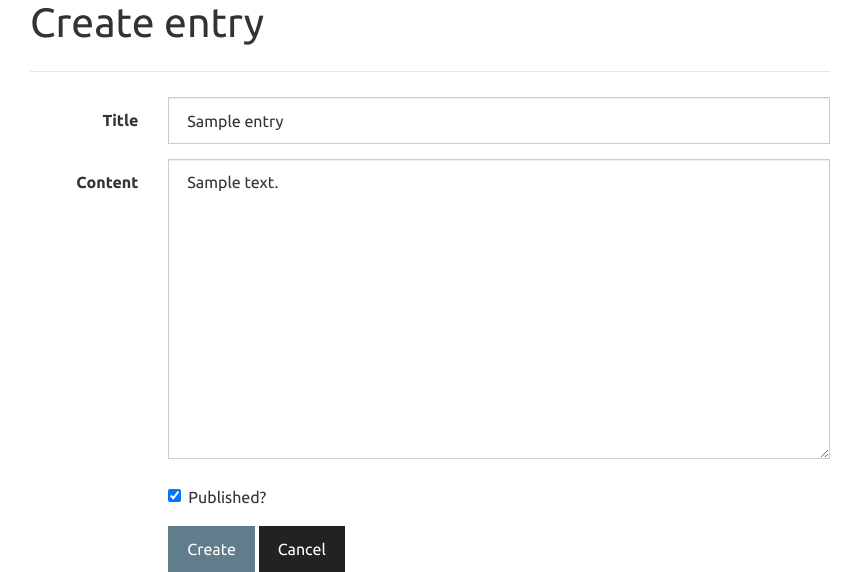
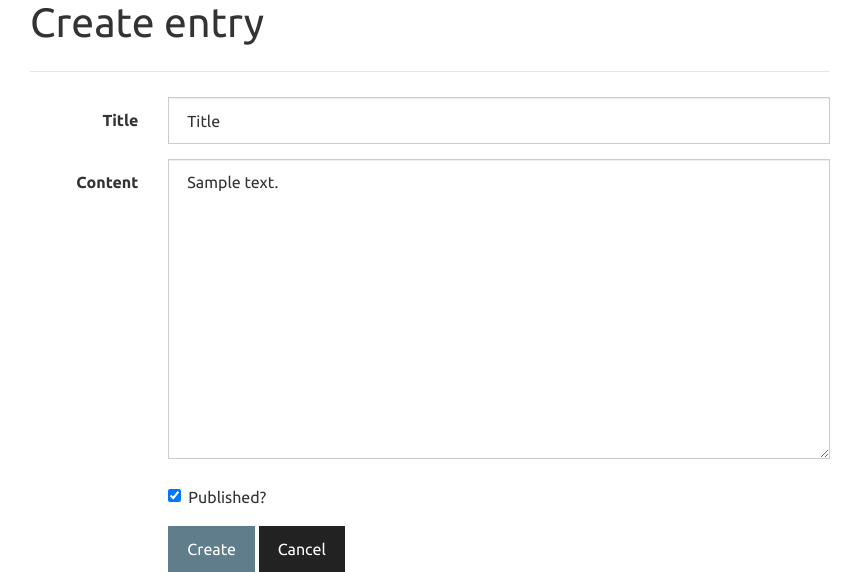
Before and after one commit to austin-b/FlaskBlog, a Flask app: template templates/create.html in a window 1280 px wide. Shown: the part 128-700 px from the top of the page, without its empty margins (210-1071 px from the left). Run offline with Flask 2, Linux system fonts and the light colour scheme; the template is opened without the code that fills it: most values are stand-ins (such as "Sample title", 1, 10 or a date in 2020); some libraries are stand-ins or nearby versions.

Commit message:
created entry_title block for create.html and edit.html

```diff
--- a/templates/create.html
+++ b/templates/create.html
@@ -9,7 +9,7 @@
     <div class="form-group">
       <label for="title" class="col-sm-2 control-label">Title</label>
       <div class="col-sm-10">
-        <input class="form-control" id="title" name="title" type="text" value="{{ entry.title }}">
+        <input class="form-control" id="title" name="title" type="text" value="{% block entry_title %}Title{% endblock %}">
       </div>
     </div>
     <div class="form-group">
--- a/templates/edit.html
+++ b/templates/edit.html
@@ -6,4 +6,6 @@
 
 {% block form_action %}{{ url_for('edit', slug=entry.slug) }}{% endblock %}
 
+{% block entry_title %}{{ entry.title }}{% endblock %}
+
 {% block save_button %}Save changes{% endblock %}
```
